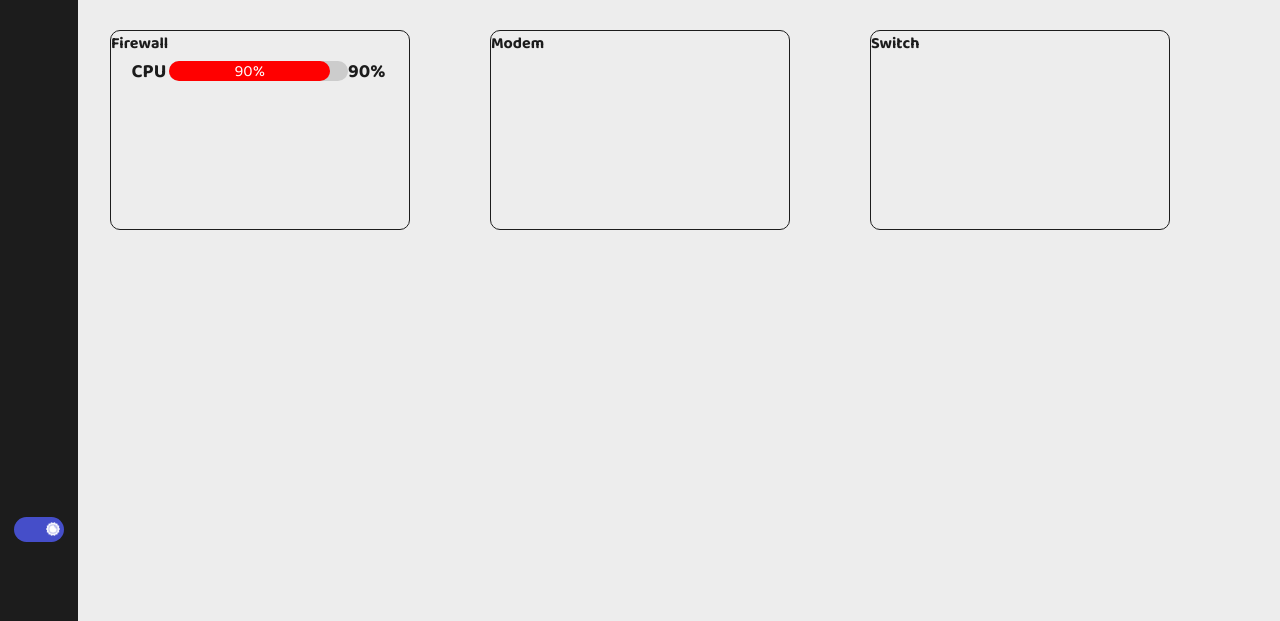
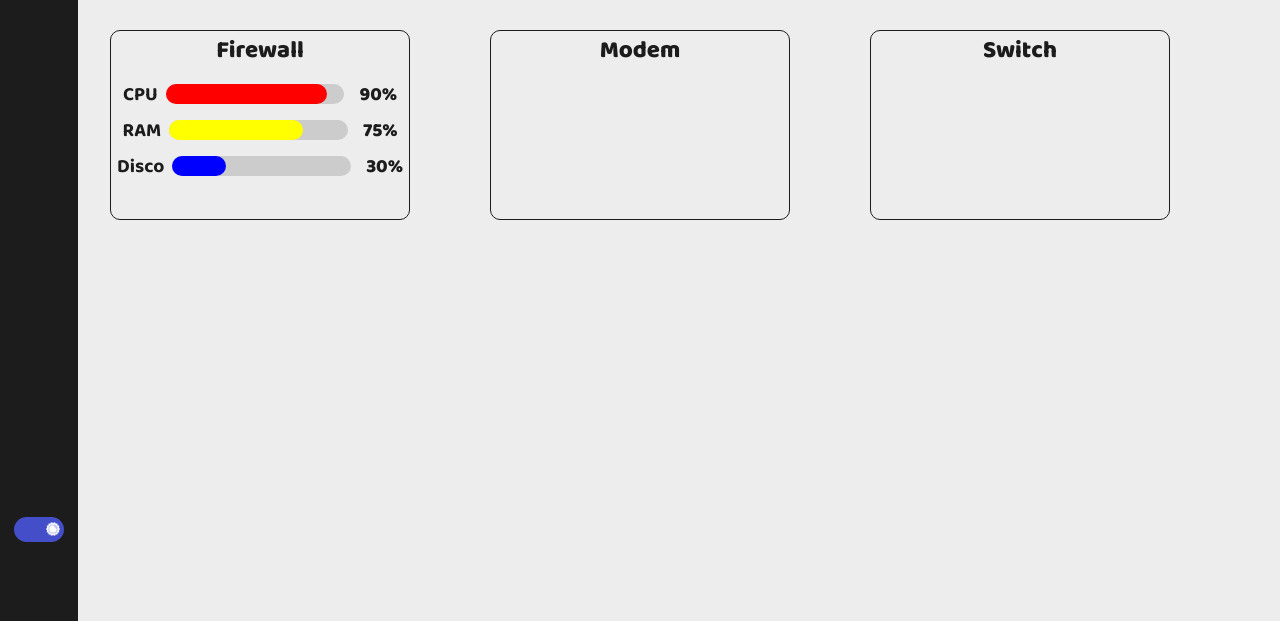
Before and after one commit to NetMinder-Enterprise/FireByte-Frontend, a website: page site/public/dashboard/dashboard.html in a window 1280 px wide. Shown: the part 179-800 px from the top of the page. Drawn offline with nearby package versions, Linux system fonts and the light colour scheme.

Commit message:
mudanças - card

```diff
--- a/site/public/dashboard/css/index.css
+++ b/site/public/dashboard/css/index.css
@@ -181,20 +181,34 @@
 
 .card {
     width: 300px;
-    height: 200px;
+    height: 190px;
     border: 1px solid var(--text-color);
     border-radius: 10px;
 }
 
+h4{
+    font-size: 1.5rem;
+    font-weight: 800;
+    display: flex;
+    justify-content: center;
+    align-items: center;
+    margin-bottom: 3%;
+}
+
+
 /*Barra de porcentagem*/
 .information{
+    display: flex;
+    flex-direction: column;
+    gap: 5px;
+}
 
-}
 .data {
     display: flex;
     flex-direction: row;
     align-items: center;
     justify-content: center;
+    gap:5px;
 }
 
 .data p {
@@ -204,6 +218,8 @@
 }
 
 .range {
+    display: flex;
+    flex-direction: row;
     width: 60%;
     height: 20px;
     background-color: #ccc;
@@ -218,26 +234,24 @@
     display: flex;
     justify-content: center;
     align-items: center;
-    color: #fff;
+    color: var(--background-color);
     transition: width 0.3s ease;
     border-radius: 50px;
 }
 
 .percentage {
-    position: absolute;
-    top: 50%;
-    left: 50%;
-    transform: translate(-50%, -50%);
-}
+    font-size: 1.2rem;
+    margin-left: 10px; /* Espaço entre o medidor e a porcentagem */
+    font-weight: 800;
+  }
 
 .blue {
-    background-color: #007bff;
+    background-color: blue;
 }
 
 .yellow {
     background-color: yellow;
 }
-
 .red {
     background-color: red;
 }
--- a/site/public/dashboard/dashboard.html
+++ b/site/public/dashboard/dashboard.html
@@ -104,16 +104,31 @@
                 <div class="information">
                     <div class="data">
                         <p>
-                          <span id="name_dispositivo">CPU</span>
+                            <span id="name_dispositivo">CPU</span>
                         </p>
                         <div class="range">
-                            <div class="fill" id="fill">
-                                <div class="percentage" id="percentage">0%</div>
-                            </div>
+                            <div class="fill" id="fill1"></div>
                         </div>
+                        <div class="percentage" id="percentage1">0%</div>
+                    </div>
+                    <div class="data">
                         <p>
-                            <span id="porcentagem">90%</span>
-                          </p>
+                            <span id="name_dispositivo">RAM</span>
+                        </p>
+                        <div class="range">
+                            <div class="fill" id="fill2"></div>
+                        </div>
+                        <div class="percentage" id="percentage2">0%</div>
+                    </div>
+                    <div class="data">
+                        <p>
+                            <span id="name_dispositivo">Disco</span>
+                        </p>
+                        <div class="range">
+                            <div class="fill" id="fill3"></div>
+                        </div>
+                        <div class="percentage" id="percentage3">0%</div>
+
                     </div>
                 </div>
             </div>
@@ -126,29 +141,9 @@
         </div>
     </div>
 
-    <script>
-        function updateProgressBar(percentage) {
-            const fill = document.getElementById('fill');
-            const percentageDiv = document.getElementById('percentage');
 
-            percentageDiv.textContent = percentage + '%';
+    <script src="script.js"></script>
 
-            if (percentage <= 50) {
-                fill.style.width = percentage + '%';
-                fill.className = 'fill blue';
-            } else if (percentage <= 75) {
-                fill.style.width = percentage + '%';
-                fill.className = 'fill yellow';
-            } else {
-                fill.style.width = percentage + '%';
-                fill.className = 'fill red';
-            }
-        }
-
-        // Exemplo de uso: atualiza a barra de porcentagem para 50%
-        updateProgressBar(90);
-
-    </script>
 
 
     <!-- Link do video para vê notificação
--- /dev/null
+++ b/site/public/dashboard/script.js
@@ -0,0 +1,22 @@
+function updateProgressBar(percentage, fillId, percentageId) {
+    const fill = document.getElementById(fillId);
+    const percentageDiv = document.getElementById(percentageId);
+
+    percentageDiv.textContent = percentage + '%';
+
+    if (percentage <= 50) {
+      fill.style.width = percentage + '%';
+      fill.className = 'fill blue';
+    } else if (percentage <= 75) {
+      fill.style.width = percentage + '%';
+      fill.className = 'fill yellow';
+    } else {
+      fill.style.width = percentage + '%';
+      fill.className = 'fill red';
+    }
+  }
+
+  // Exemplo de uso: atualiza os três medidores de porcentagem
+  updateProgressBar(90, 'fill1', 'percentage1');
+  updateProgressBar(75, 'fill2', 'percentage2');
+  updateProgressBar(30, 'fill3', 'percentage3');
```
